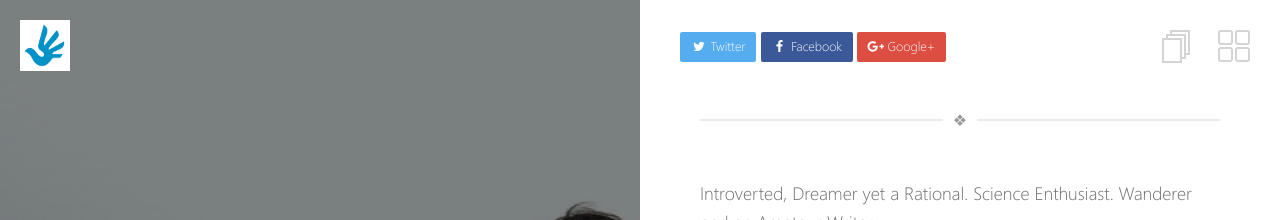
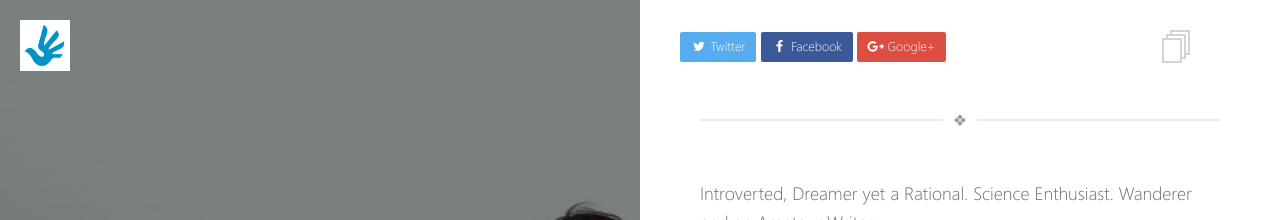
Before and after one commit to maverickamit/blog, a Jekyll site: the page built from _pages/about-me.md, in a window 1280 px wide. Shown: the top 220 px of the page. Built offline with Jekyll 4.4.1, drawn with Linux system fonts in a browser that asks for light colours.

Commit message:
Update page.html

```diff
--- a/_layouts/page.html
+++ b/_layouts/page.html
@@ -30,8 +30,7 @@ layout: compress
         {% include share.html %}
       </div>
       <a href="https://maverickamit.github.io/emissary-of-dreams//posts.html" title="posts" class="posts-menu-icon"></a>
-      <a title="projects" class="projects-menu-icon">
-        <span></span>
+
       </a>
       <div class="inner-post content">
         <div class="date-highlight">{% if page.date %}{{ page.date | date: '%d %b %Y' }}{% else %}&#x2756;{% endif %}</div>
```
